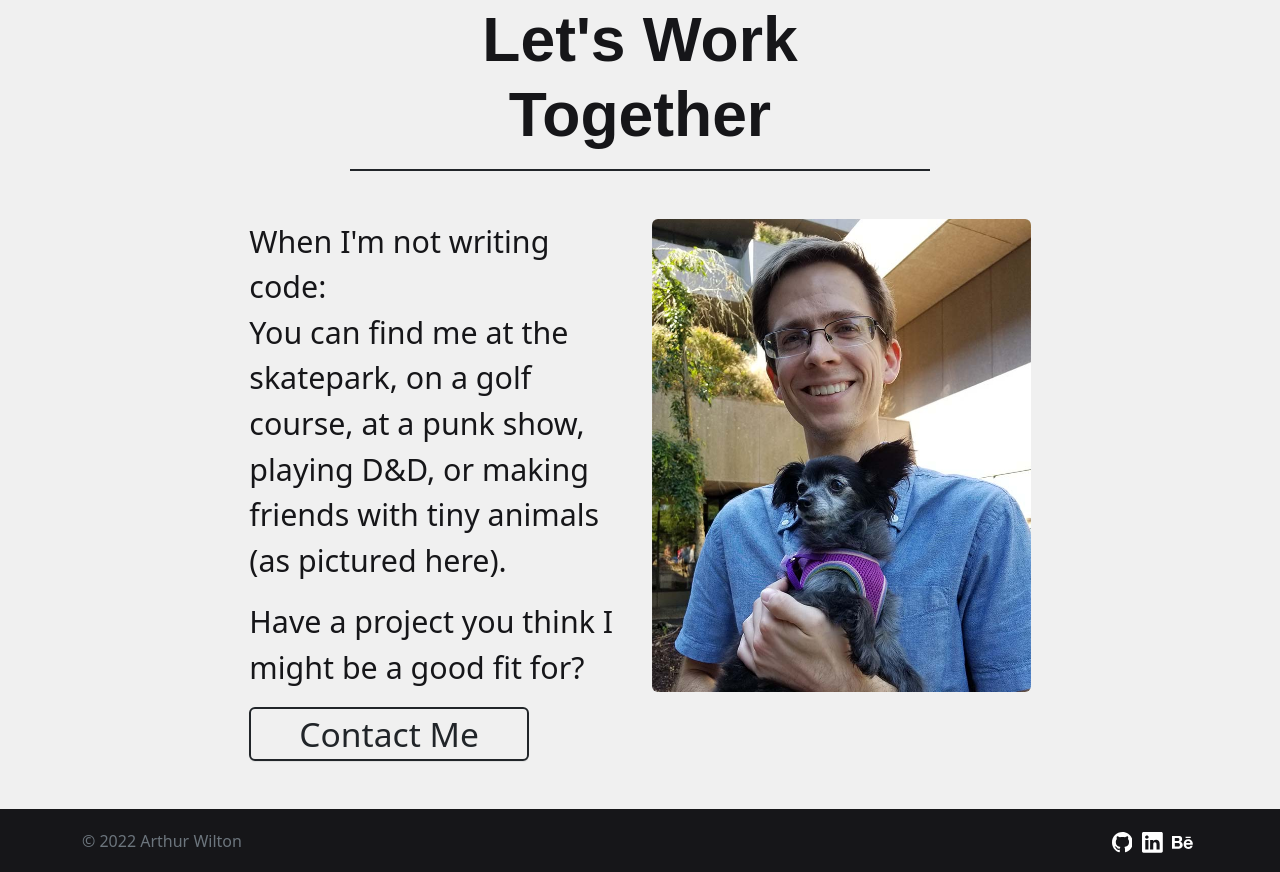
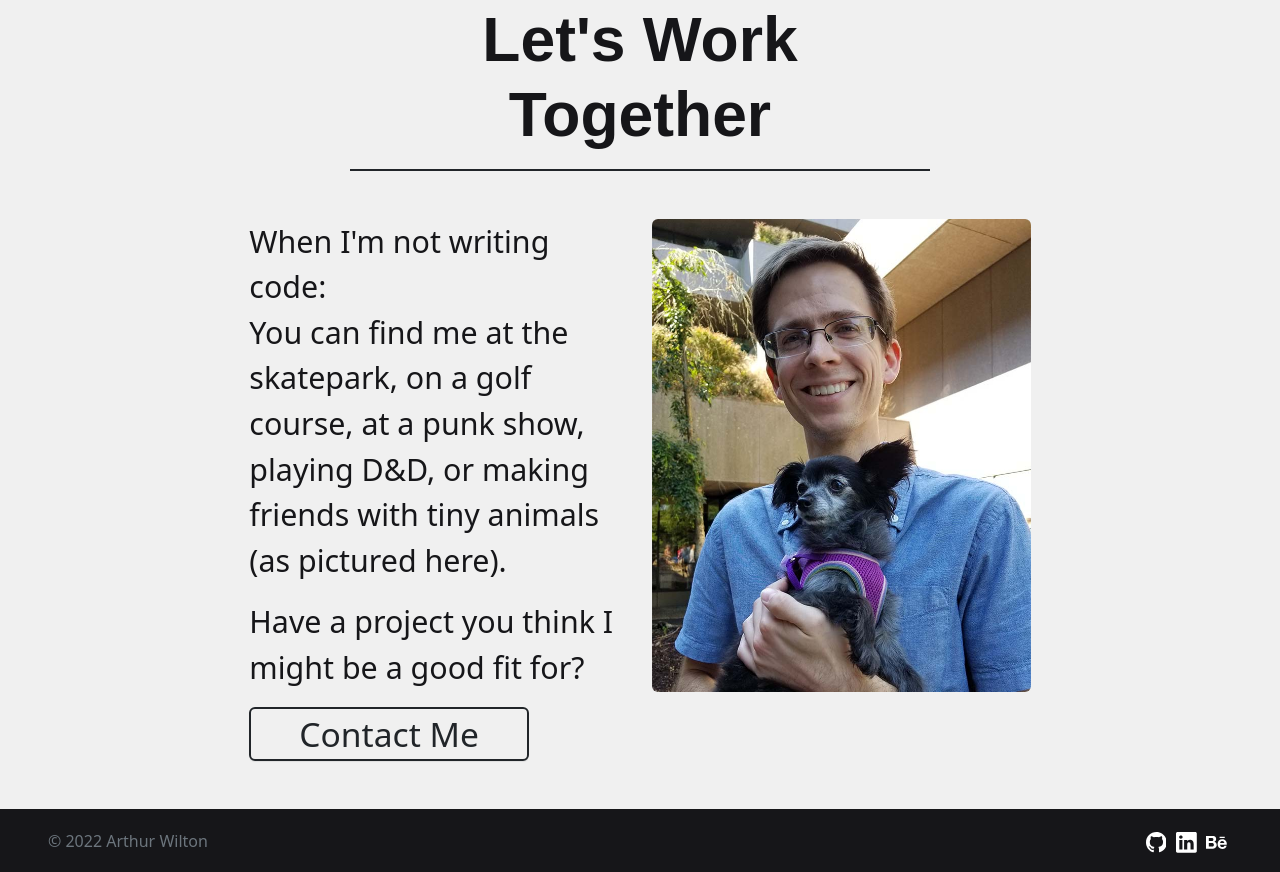
Before and after one commit to artwilton/arthur-wilton-portfolio, a Gatsby site: page / in a window 1280 px wide. Shown: the part 2185-3057 px from the top of the page. Built offline with nearby package versions, Linux system fonts and the light colour scheme; Gatsby itself is replaced by a stand-in of ours.

Commit message:
updated footer to use react-bootstrap

```diff
--- a/src/components/footer.js
+++ b/src/components/footer.js
@@ -1,5 +1,6 @@
 import * as React from 'react'
-import Container from 'react-bootstrap/Container';
+import Row from 'react-bootstrap/Row';
+import Col from 'react-bootstrap/Col';
 
 const Footer = (props) => {
   const socialMediaIcons = props.socialMediaIcons
@@ -12,15 +13,15 @@ const Footer = (props) => {
     );
 
   return (
-    <Container as="footer" className="bg--dark d-flex flex-wrap justify-content-between align-items-center py-3 mt-auto">
-      <div className="col-md-4 d-flex align-items-top">
+    <Row as="footer" className="bg--dark g-0 justify-content-between align-items-center px-3 px-md-5 py-3 mt-auto">
+      <Col className="align-items-top">
         <span className="text-muted">© 2022 Arthur Wilton</span>
-      </div>
+      </Col>
 
-      <ul className="nav col-md-4 justify-content-end list-unstyled d-flex">
+      <Col as="ul" className="nav justify-content-end list-unstyled">
         {socialMediaList}
-      </ul>
-    </Container>
+      </Col>
+    </Row>
   )
 }
 
```
